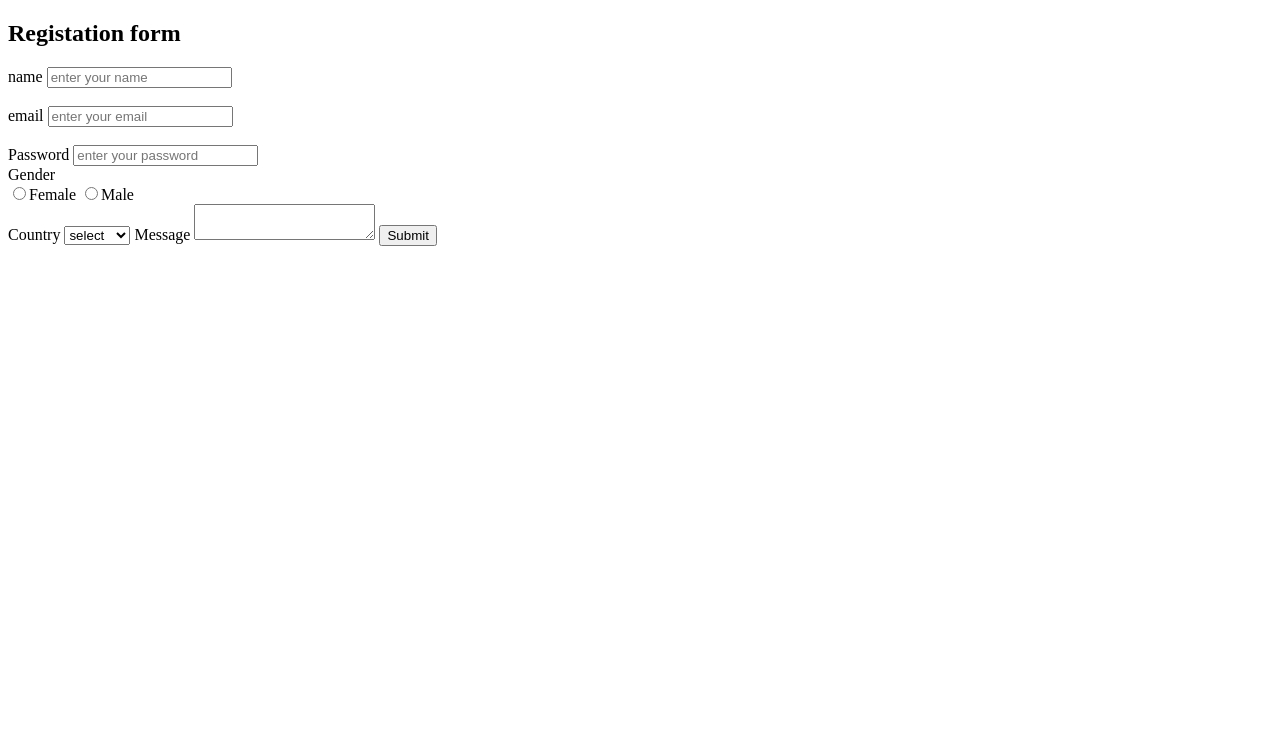
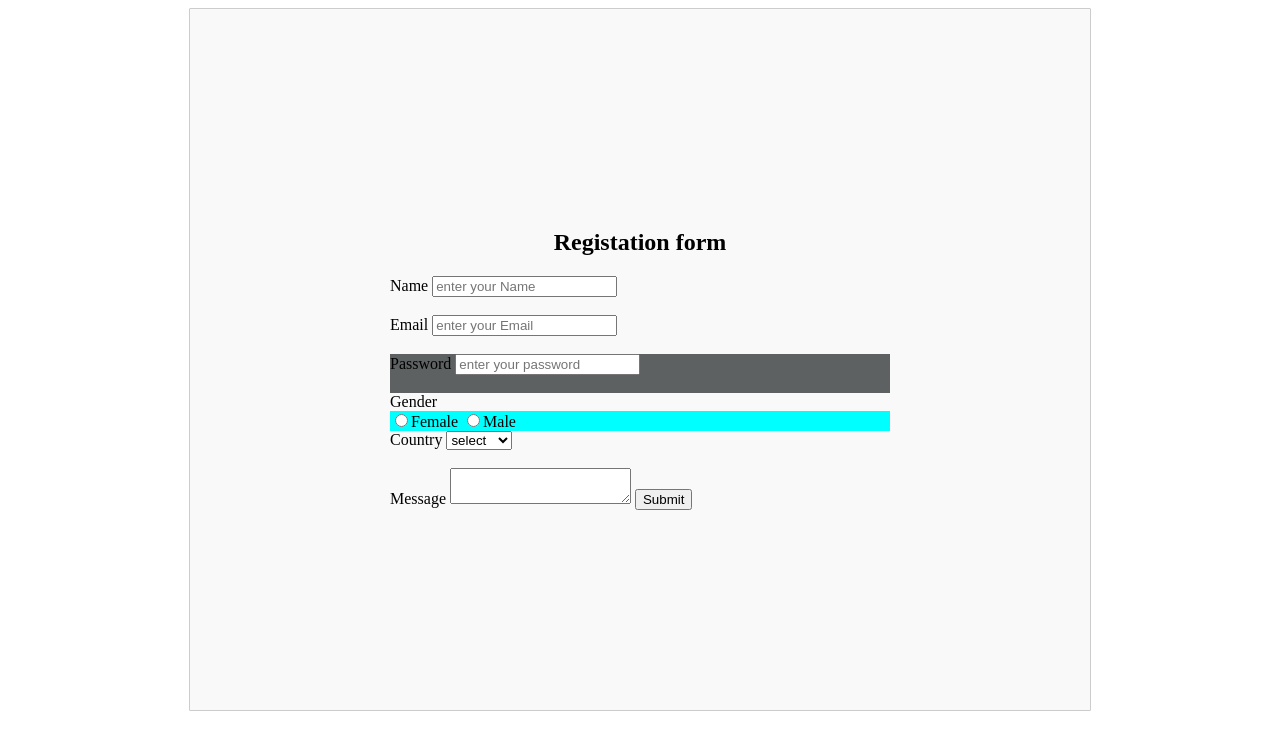
Before and after one commit to dhruvbansal333/FSD_DHRUV423, a plain HTML site: page form/form.html in a window 1280 px wide. Drawn offline with Linux system fonts and the light colour scheme.

```diff
--- a/form/form.css
+++ b/form/form.css
@@ -0,0 +1,20 @@
+.form-container {
+    background-color: #f9f9f9;
+    border: 1px solid #ccc;
+    border-radius: 1px;
+    padding: 200px;
+    max-width: 500px;
+    margin: 0 auto;
+}
+.form-container h2 {
+    text-align: center;
+    margin-bottom: 20px;
+}
+
+.radio-group{
+    background-color: aqua;
+}
+.password{
+    background-color: rgb(93, 97, 97);
+
+}
--- a/form/form.html
+++ b/form/form.html
@@ -11,18 +11,20 @@
     <div class="form-container">
      <h2>Registation form</h2>
      <form>
-        <label for ="name">name </label>
-        <input type="text" id="name" name="name"
-        placeholder="enter your name" required> <br><br>
 
-        <label for ="email">email</label>
-        <input type="text" id="email" name="email"
-        placeholder="enter your email" required> <br><br>
+        <label for ="name">Name </label>
+        <input type="text" id="Name" name="name"
+        placeholder="enter your Name" required> <br><br>
 
-        <label for="password">Password </label>
-        <input type="password" id="Password" name="password"
-        placeholder="enter your password" required <br><br>
+        <label for ="email">Email</label>
+        <input type="text" id="Email" name="email"
+        placeholder="enter your Email" required> <br><br>
+        <div class="password">
+            <label for="password">Password </label>
+             <input type="password" id="Password" name="password"
+        placeholder="enter your password" required> <br><br>
 
+        </div>
         <label>Gender</label>
         <div class="radio-group">
             <label><input type="radio" name="gender" value="Female">Female</label>
@@ -36,7 +38,7 @@
             <option value="india">india</option>
             <option value="usa">usa</option>
             <option value="canada">canada</option>
-        </select>
+        </select> <br><br>
 
         <label for="message">Message</label>
         <textarea name="message" id="message" placeholder=""write your message here"></textarea>
--- /dev/null
+++ b/header_footer/style.css
@@ -0,0 +1,45 @@
+
+body{
+    margin: 0;
+    font-family: Arial, Helvetica, sans-serif;
+    min-height: 100vh;
+    display: flex;
+    flex-direction: column;
+}
+header {
+    background-color: #4CAF50;
+    color: white;
+    padding: 10px 0;
+    text-align: center;
+    font-family: 'arima', cursive;
+
+}
+header p{
+    margin: 0;
+    font-size: 24px;
+    font-weight: bold;
+}
+main{
+    flex: 1;
+    padding: 20px;
+}
+footer {
+    background-color: #333;
+    color: white;
+    text-align: center;
+    padding: 10px 0;
+
+}
+.social-icons a {
+    margin: 0 10px;
+    text-decoration: none;
+    color: white;
+    font-size: 16px;
+    transition: color 0.3s ease;
+}
+.social-icon a.youtube:hover {
+    color: #f4160b;
+}
+.social-icon a.linkedin:hover {
+    color: #280cf9;
+}
```
Also changed, not shown: header_footer/index1.html (added, +30 -0 lines), navigation/nav.css (added), navigation/nav.html (added).
